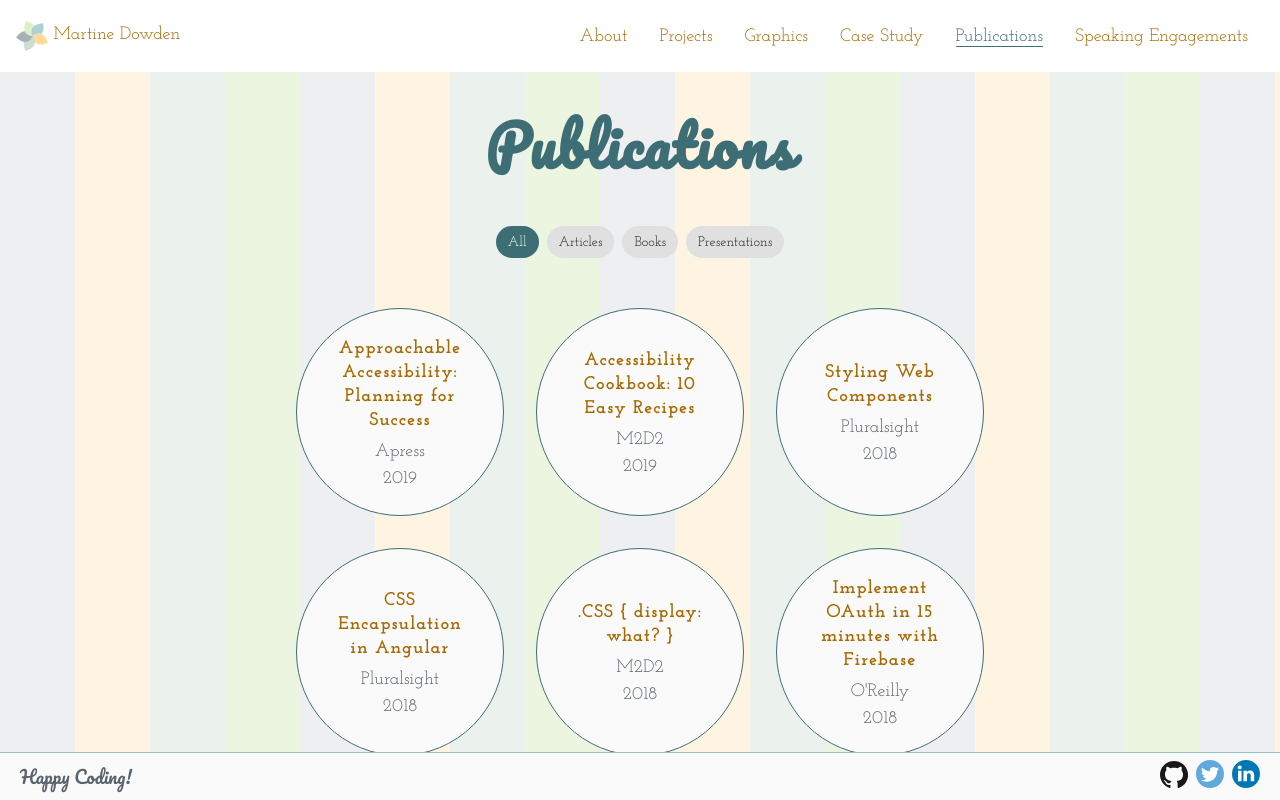
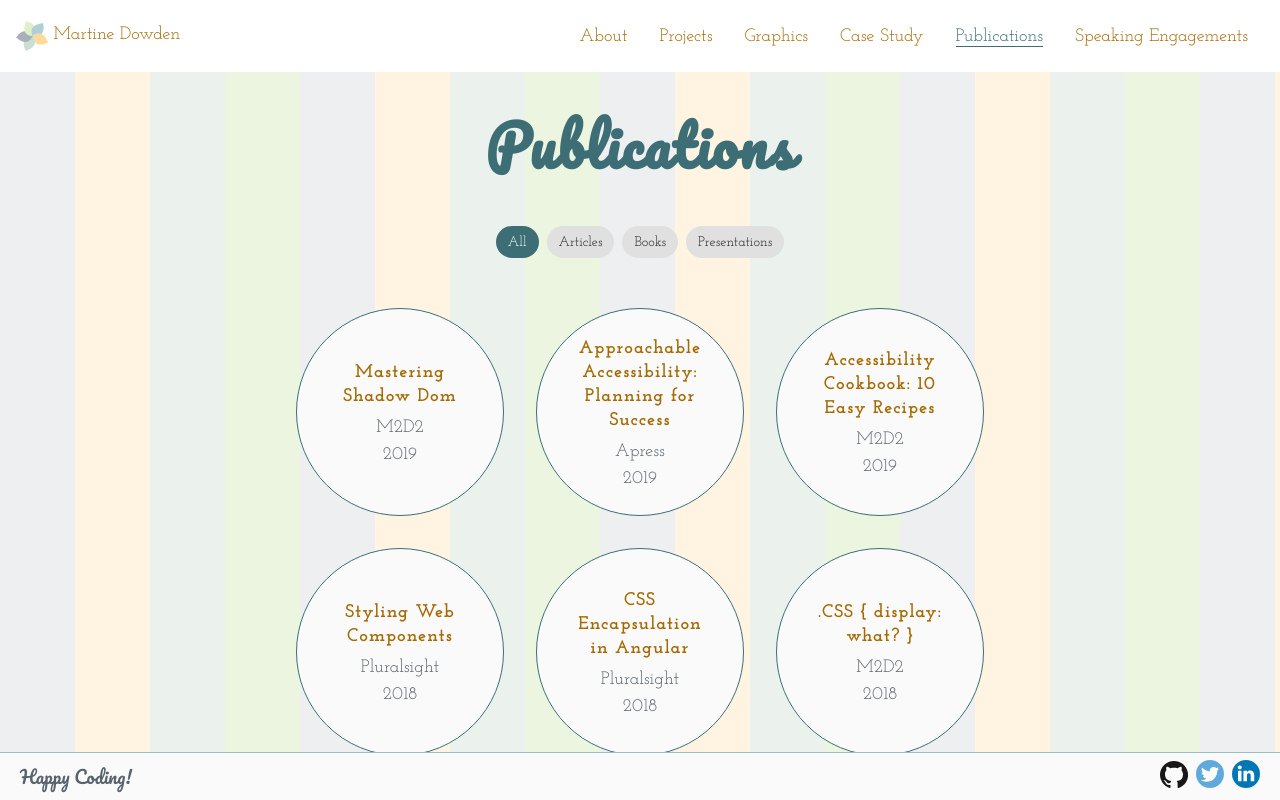
Before and after one commit to martine-dowden/portfolio, an Angular app: page /publications in a window 1280 px wide. Built offline with nearby package versions, Linux system fonts and the light colour scheme.

Commit message:
mastering shadow dom

```diff
--- a/package.json
+++ b/package.json
@@ -9,7 +9,8 @@
     "build:prod": "ng build --prod --base-href 'https://martine-dowden.github.io/portfolio/'",
     "test": "ng test",
     "lint": "ng lint",
-    "e2e": "ng e2e"
+    "e2e": "ng e2e",
+    "deploy": "npm run build:prod && ngh"
   },
   "private": true,
   "dependencies": {
--- a/src/app/components/presentation/presentation.component.html
+++ b/src/app/components/presentation/presentation.component.html
@@ -42,6 +42,15 @@
         <li>Solutions anyone can implement</li>
       </ul>
     </div>
+    <div *ngSwitchCase="'mastering-shadow-dom'">
+      <p>Want to create components that work regardless of the front-end framework you are using?</p>
+      <p>Tired of throwing away your components when you change front-end frameworks?</p>
+      <p>Wish you could just code it once and reuse it on all of your projects?</p>
+      <p>Me too! Components are a staple of front-end development as they increase development speed, consistency, and reduce the need for repeat code. To create components often we turn to frameworks such as Angular, React, and Vue but we don't need to. </p>
+      <p>Using nothing more than HTML and Javascript that is readily available to us in all modern browsers we can create components that work without being tied to any one front-end framework. </p>
+      <p>You will walk away with the knowledge you need to go forth and create your own components, understand how to make them look gorgeous, and what if any limitations there are. Also, find out how you can bring back the blink tag!</p>
+      <p><a href="https://github.com/martine-dowden/shadow-dom" target="_blank" rel="noopener">Link to Repo</a></p>
+    </div>
     <div *ngSwitchDefault>
       <pre> presenationId = {{ presentationId }} not found</pre>
     </div>
--- a/src/app/components/presentation/presentation.component.ts
+++ b/src/app/components/presentation/presentation.component.ts
@@ -48,6 +48,10 @@ export class PresentationComponent implements OnInit, OnDestroy {
       case 'accessibility-cookbook':
         this.title = 'Accessibility Cookbook: 10 Easy Recipes';
         this.url = 'https://bit.ly/2VaOROe';
+        break;
+      case 'mastering-shadow-dom':
+        this.title = 'Mastering Shadow Dom';
+        this.url = 'http://bit.ly/2WM6fJ6';
     }
   }
 
--- a/src/app/components/publications/publications.component.ts
+++ b/src/app/components/publications/publications.component.ts
@@ -32,6 +32,13 @@ export class PublicationsComponent implements OnInit {
 
   publications = [];
   publicationList = [
+    {
+      link: 'mastering-shadow-dom',
+      linkText: 'Mastering Shadow Dom',
+      publisher: 'M2D2',
+      year: '2019',
+      type: 'presentation'
+    },
     {
       link: 'https://www.apress.com/gp/book/9781484248805',
       linkText: 'Approachable Accessibility: Planning for Success',
```
